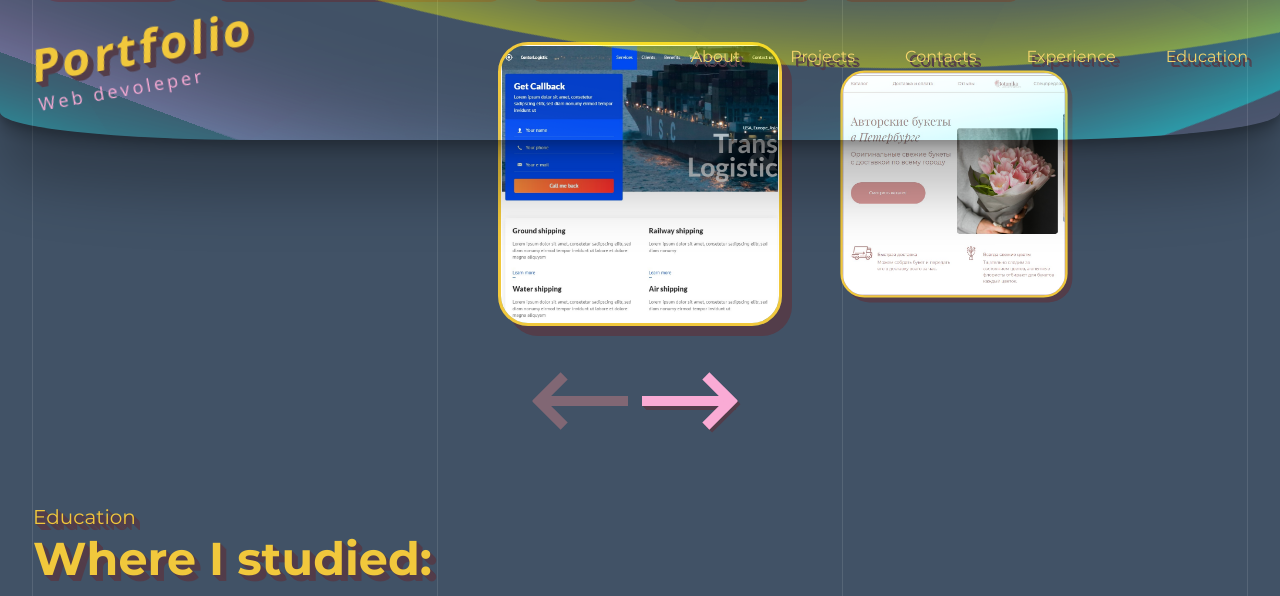
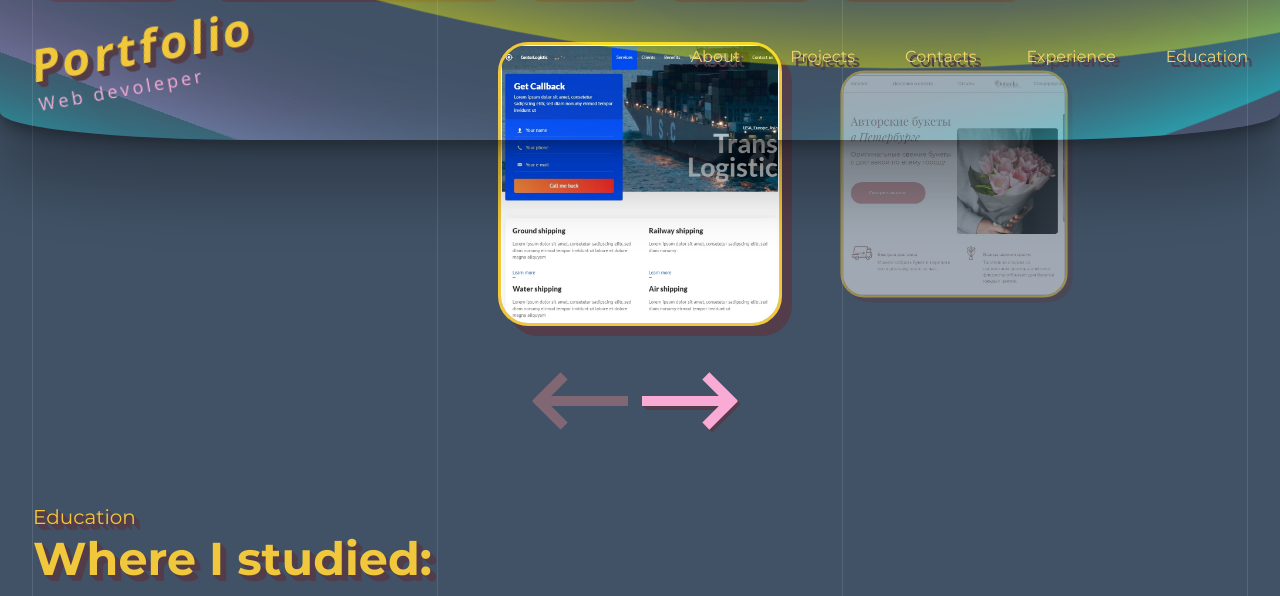
Before and after one commit to Radonevsky/rs-school-cv, a website built with webpack: page src/index.html in a window 1280 px wide. Both pictures are taken after a click on the button 587 px from the left and 2143 px from the top of the page. Shown: the part 1743-2339 px from the top of the page. Built offline with nearby package versions, Linux system fonts and the light colour scheme; animation ran at ten frames a second; files whose address does not match are found by name.

Commit message:
feat: add disappear slides  animation

```diff
--- a/src/js/tabs.js
+++ b/src/js/tabs.js
@@ -80,6 +80,7 @@ function setScaleForCurrent() {
     if (countSlides > 2) {
         slides[currentSlide].style.transform = `translateX(${position}px) scale(1)`
         slides[currentSlide].style.boxShadow = "10px 10px #533d4a"
+        slides[currentSlide].style.opacity = "1"
     }
 }
 
@@ -122,9 +123,16 @@ buttonPrev.addEventListener('click', toPrevItem)
 const setPosition = (scale) => {
     slides.forEach((el, idx) => {
         el.style.transform = `translateX(${position}px) scale(${scale})`
+        el.style.opacity = "1"
         if (scale < 1) {
             el.style.boxShadow = "6px 6px #533d4a"
+            el.style.opacity = "0.5"
+            if (idx > currentSlide + 1 || idx < currentSlide - 1) {
+                el.style.transform = "scale(0.1)"
+                el.style.opacity = "0"
+            }
         }
+
     })
     setScaleForCurrent()
 }
--- a/src/styles/_tabs.scss
+++ b/src/styles/_tabs.scss
@@ -49,10 +49,29 @@
       max-width: 912px;
       gap: 30px;
       padding-bottom: 15px;
+      position: relative;
 
       overflow: hidden;
       border-radius: 30px;
       z-index: 1;
+      @include for-tablet-portrait-up {
+        max-width: 730px;
+        gap: 20px;
+      }
+
+/*      &:before {
+        content: '';
+        position: absolute;
+        overflow: hidden;
+        top: -10px;
+        bottom: -10px;
+        left: -10px;
+        width: 30px;
+        z-index: 3;
+        box-shadow: 0 0 10px 10px $background;
+        background-color: $background;
+
+      }*/
       &-item {
         display: none;
         min-width: 284px;
@@ -60,13 +79,20 @@
         height: auto;
         cursor: pointer;
         border: 3px solid $yellow;
+        opacity: 0.5;
 
         border-radius: 30px;
         overflow: hidden;
         box-shadow: 6px 6px $shadow;
         z-index: 1;
         transform: scale(.8);
-        transition: transform 1s ease, display .5s ease, box-shadow 1s ease;
+        transition: transform 1s ease, display .5s ease, box-shadow 1s ease,
+                    opacity 1s ease;
+        @include for-tablet-portrait-up {
+          min-width: 230px;
+          max-width: 230px;
+        }
+
         &:nth-child(3n+1) {
           background-color: rgba(225, 225, 0, .5);
         }
```
